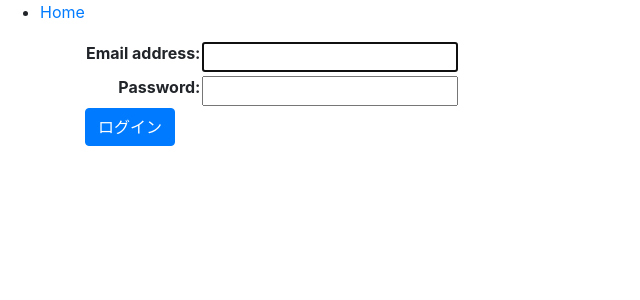
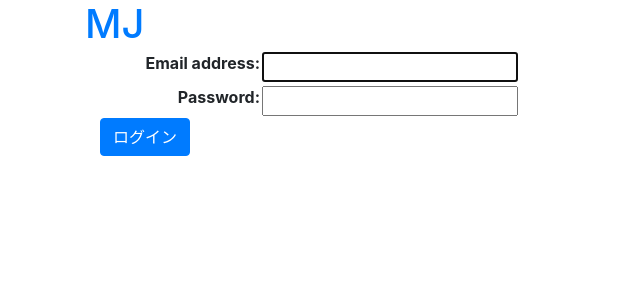
Before and after one commit to mickey8/django-sampleapp, a Django app: page /accounts/login/ in a window 1280 px wide. Shown: the top 300 px of the page, without its empty margins (0-640 px from the left). Run offline with Django 3.2, Linux system fonts and the light colour scheme; some libraries are stand-ins or nearby versions.

Commit message:
Fix header login area

```diff
--- a/accounts/templates/registration/login.html
+++ b/accounts/templates/registration/login.html
@@ -2,6 +2,7 @@
 
 {% block title %}ログイン{% endblock %}
 
+{% block header-auth %}{% endblock %}
 {% block content %}
   <form method="post">
     {% csrf_token %}
--- a/templates/base.html
+++ b/templates/base.html
@@ -11,14 +11,19 @@
   {%block header_css %}{% endblock %}
 </head>
 
-<body>
-  <div id="sidebar">
-    {% block sidebar %}
-    <ul>
-      <li><a href="/">Home</a></li>
-    </ul>
+<body class="container">
+  <section id="header" class="clearfix" style="height: 50px;">
+    <div class="float-left"><a href="{% url 'top' %}"><h1>MJ</h1></a></div>
+    {% block header-auth %}
+    <div class="float-right">
+      {% if user.is_authenticated %}
+      ようこそ <a href="{% url 'profile' %}">{{ user.nickname }}</a> さん
+      {% else %}
+      <a href="{% url 'login' %}">ログイン</a>
+      {% endif %}
+    </div>
     {% endblock %}
-  </div>
+  </section>
 
   <div id="content" class="container">
     {% block content %}{% endblock %}
```
